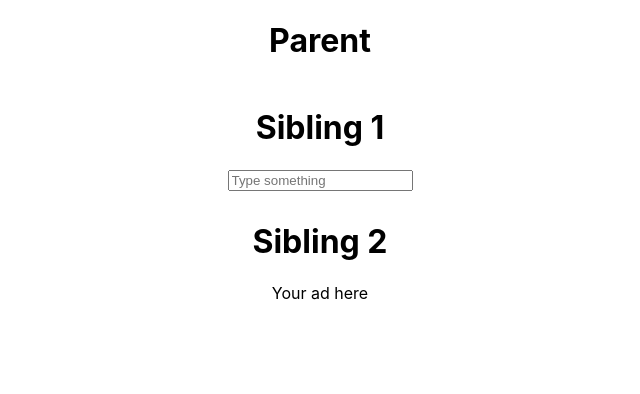
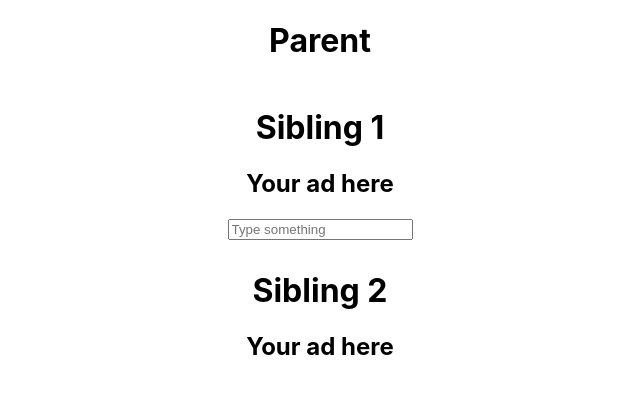
Before and after one commit to chuckmeyer/react-chatty-components, a React (Create React App) app: page / in a window 1280 px wide. Shown: the top 394 px of the page, without its empty margins (320-960 px from the left). Built offline with nearby package versions, Linux system fonts and the light colour scheme.

Commit message:
Function sibling communication

```diff
--- a/src/App.js
+++ b/src/App.js
@@ -7,23 +7,25 @@ class Sibling1 extends React.Component {
     this.state = {
       message: '',
     }
+    this.handleChange = this.handleChange.bind(this);
   }
 
   handleChange(event) {
     this.setState({
       message: event.target.value,
     });
+    this.props.handleCallback(event.target.value);
   }
 
   render() {
     return (
       <div className='sibling'>
         <h1>Sibling 1</h1>
-        <h2>{this.state.message}</h2>
+        <h2>{ this.state.message ? this.state.message: 'Your ad here' }</h2>
         <input
           type='text'
           message={this.state.message}
-          onChange={this.handleChange.bind(this)}
+          onChange={this.handleChange}
           placeholder="Type something"
         />
       </div>
@@ -36,7 +38,7 @@ class Sibling2 extends React.Component {
     return (
       <div className='sibling'>
         <h1>Sibling 2</h1>
-        <p>{this.props.message}</p>
+        <h2>{ this.props.message ? this.props.message: 'Your ad here' }</h2>
       </div>
     );
   }
@@ -50,11 +52,17 @@ class Parent extends React.Component {
     };
   }
 
+  handleCallback= (input) => {
+    this.setState({
+      message: input,
+    });
+  }
+
   render() {
     return (
       <div>
         <h1>Parent</h1>
-        <Sibling1/>
+        <Sibling1 handleCallback={this.handleCallback}/>
         <Sibling2 message={this.state.message}/>
       </div>
     )
```
